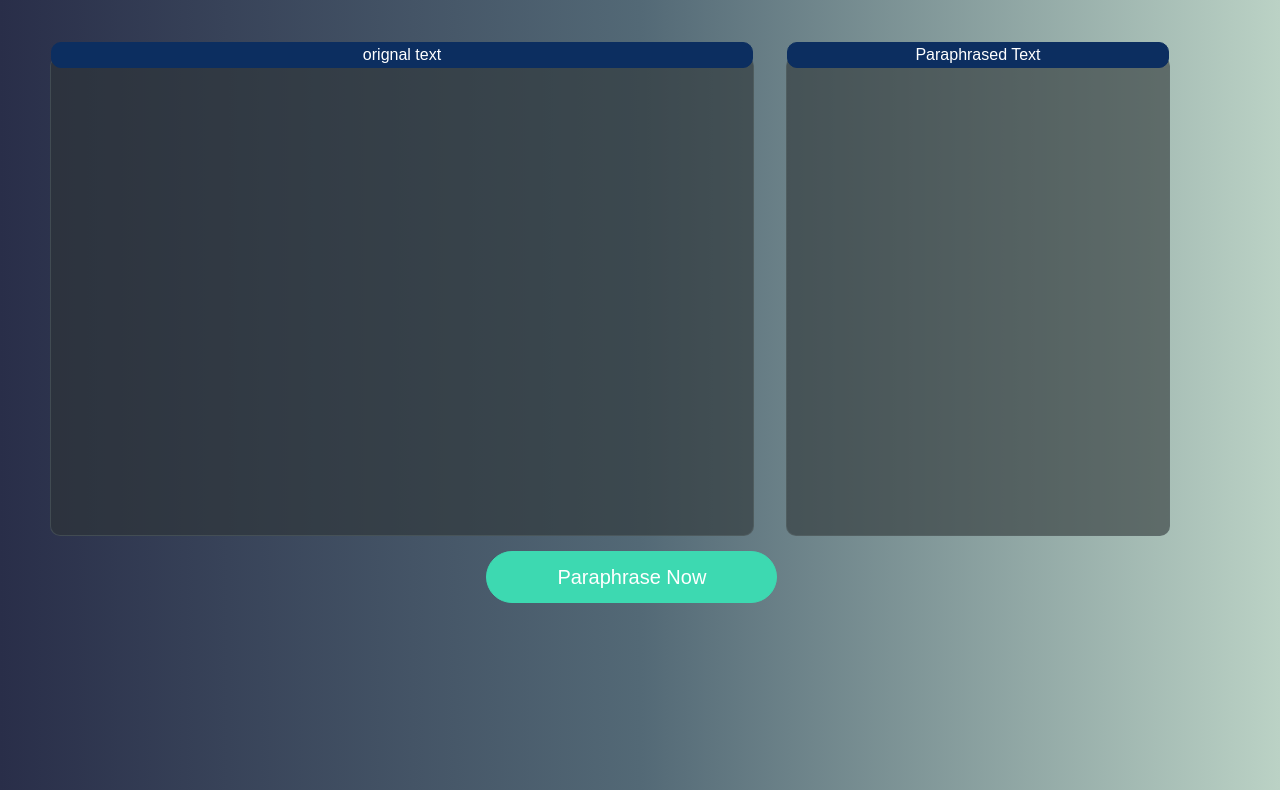
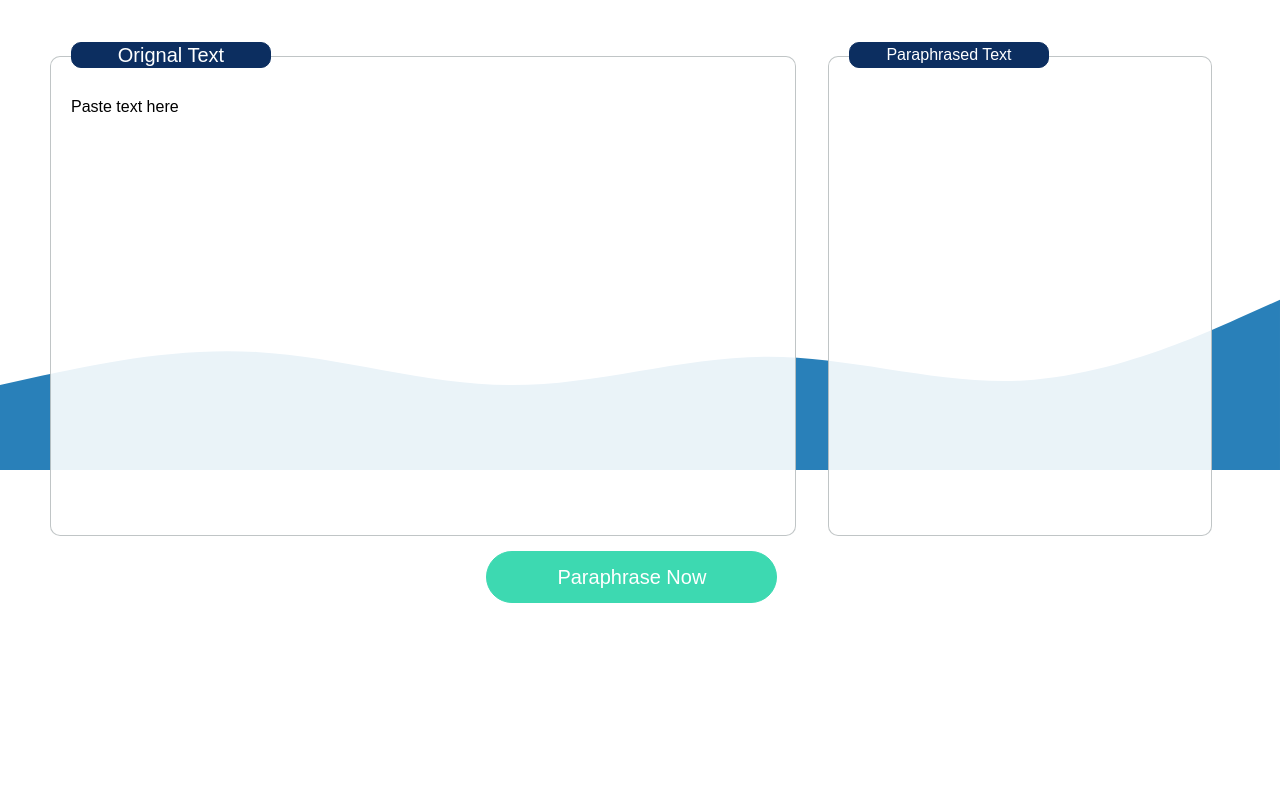
Before and after one commit to UmerAliShah/paraphrase-tool.github.io, a plain HTML site: page index.html in a window 1280 px wide. Shown: the part 164-954 px from the top of the page. Drawn offline with nearby package versions, Linux system fonts and the light colour scheme.

Commit message:
new changes

```diff
--- a/index.html
+++ b/index.html
@@ -13,6 +13,13 @@
 
 <body>
     <div class="banner-bg">
+        <div class="wave-top">
+            <svg xmlns="http://www.w3.org/2000/svg" viewBox="0 0 1440 320">
+                <path fill="#2980b9" fill-opacity="1"
+                    d="M0,224L48,213.3C96,203,192,181,288,186.7C384,192,480,224,576,224C672,224,768,192,864,192C960,192,1056,224,1152,218.7C1248,213,1344,171,1392,149.3L1440,128L1440,320L1392,320C1344,320,1248,320,1152,320C1056,320,960,320,864,320C768,320,672,320,576,320C480,320,384,320,288,320C192,320,96,320,48,320L0,320Z">
+                </path>
+            </svg>
+        </div>
         <div class="header">
             <nav class="navbar navbar-expand-lg navbar-light bg-light"
                 style="background-color: transparent !important;">
@@ -32,14 +39,18 @@
             </nav>
         </div>
         <div class="main-area d-flex">
-            <div contenteditable="true" class=" mx-3 " id="text-area-orignal" >
-                <div contenteditable="false" class="orignal-text mt-5">orignal text</div>
 
+            <div class=" mx-3 " id="text-area-orignal">
+                <h5 contenteditable="false" class="orignal-text mt-5">Orignal Text</h5>
+
+                <div contenteditable="true" class="text-starter">
+                    Paste text here
+                </div>
             </div>
 
             <div contenteditable="false" class=" mx-3 " id="text-area-new">
 
-                <div contenteditable="false"  class="Paraphrased-text mt-5">Paraphrased Text</div>
+                <div contenteditable="false" class="Paraphrased-text mt-5">Paraphrased Text</div>
                 <div class="text-starter-p">
                 </div>
             </div>
--- a/style sheet/stylesheet.css
+++ b/style sheet/stylesheet.css
@@ -8,9 +8,6 @@
                     /* background image */
 body{
     color: black !important;
-    background: #BBD2C5;  /* fallback for old browsers */
-    background: -webkit-linear-gradient(to right, #292E49, #536976, #BBD2C5);  /* Chrome 10-25, Safari 5.1-6 */
-    background: linear-gradient(to right, #292E49, #536976, #BBD2C5); /* W3C, IE 10+/ Edge, Firefox 16+, Chrome 26+, Opera 12+, Safari 7+ */
 
 }
 body a{
@@ -27,6 +24,12 @@ body a{
     height: 100%;
 } */
 
+.wave-top{
+    position: absolute;
+    width: 100vw;
+    z-index: -4;
+    top: 350px;
+}
 
                     /* top navbar */
 
@@ -87,7 +90,7 @@ body a{
                     /* orignal phrase area top text */
 
 .orignal-text{
-    width: 100%;
+    width: 200px;
     border: 1px solid #0c2e60;
     background-color: #0c2e60;
     border-radius: 10px;
@@ -96,6 +99,7 @@ body a{
     margin-bottom: -13px;
     z-index: 100;
     position: relative;
+    margin-left: 20px;
     margin-top: -15px !important;
 }
 
@@ -103,10 +107,8 @@ body a{
     border: 1px solid rgba(99, 110, 114, 0.4);
     border-radius: 10px;
     margin-left: 50px !important;
-    height: 60vh !important;
-    background-color: rgba(45, 52, 54,0.6);
+    background-color: rgba(255, 255, 255,0.9);
     outline: none;
-    width: 55vw;
     color: white;
 
 }
@@ -115,9 +117,13 @@ body a{
     outline: none;
 }
 .text-starter{
+    color: black;
     margin: 20px;
     font-family: sans-serif;
     margin-top: 40px;
+    height: 50vh !important;
+    width: 55vw;
+    border: none;
 }
 
 .radio-btn{
@@ -155,7 +161,7 @@ input[type='radio']:checked:after {
     border: 1px solid rgba(99, 110, 114, 0.4);
     border-radius: 10px;
     height: 60vh !important;
-    background-color: rgba(45, 52, 54,0.6);
+    background-color: rgba(255, 255, 255,0.9);
     outline: none;
     width: 30vw;
     color: white;
@@ -166,6 +172,7 @@ input[type='radio']:checked:after {
     outline: none;
 }
 .text-starter-p{
+    color: black;
     margin: 20px;
     margin-top: 40px;
     font-family: sans-serif;
@@ -175,7 +182,7 @@ input[type='radio']:checked:after {
 
 
 .Paraphrased-text{
-    width: 100%;
+    width: 200px;
     border: 1px solid #0c2e60;
     background-color: #0c2e60;
     border-radius: 10px;
@@ -184,6 +191,7 @@ input[type='radio']:checked:after {
     margin-bottom: -13px;
     z-index: 100;
     position: relative;
+    margin-left: 20px;
     margin-top: -15px !important;
 }
 .paraphrase-now-btn{
```
Also changed, not shown: images/top-bg.jpeg (added), 2 other files.
